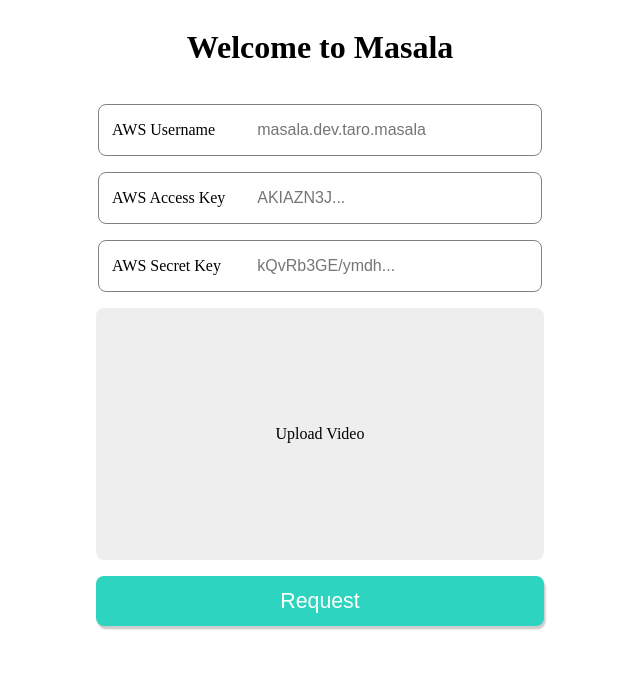
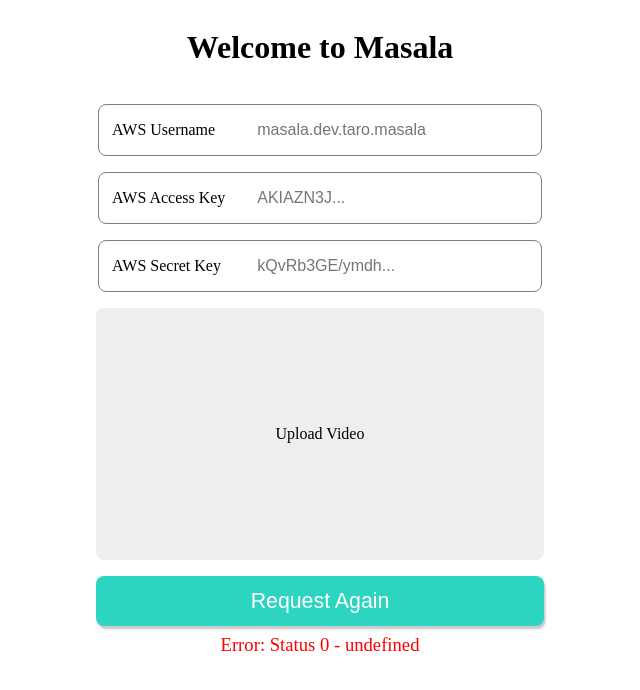
Before and after one commit to wadwax/masala-object-detection-app, a SvelteKit app: page / in a window 1280 px wide. Both pictures are taken after a click on the button "Request". Shown: the top 690 px of the page, without its empty margins (320-960 px from the left). Built offline with nearby package versions, Linux system fonts and the light colour scheme; no server answers.

Commit message:
added error handling and loading indicator

```diff
--- a/src/routes/+page.svelte
+++ b/src/routes/+page.svelte
@@ -1,11 +1,69 @@
 <script>
+  import axios from "axios";
+  import { uploadToS3 } from "../lib/masala";
   import CredentialForm from "../components/credentials.svelte";
   import Upload from "../components/upload.svelte";
 
   let awsUsername, awsAccessKey, awsSecretKey, videoFile;
+  let resultUrl, errorMessage; // we will show the result URL to the user once the request is successful
+
+  let status = "ready";
+
+  const handleError = (res) => {
+    status = "error";
+    if (res.response) {
+      errorMessage = `Status ${res.response.status} - ${res.response.data}`;
+    } else {
+      errorMessage = res.message;
+    }
+  };
 
   const handleRequest = async () => {
-    // request logic goes here
+    status = "requesting";
+    const credentials = {
+      awsUsername,
+      awsAccessKey,
+      awsSecretKey,
+    };
+
+    try {
+      // calling proxy API to generate request ID
+      let requestId = (await axios.post("/api/requests", credentials)).data
+        .requestId;
+
+      // uploading video file to S3 bucket
+      status = "uploading video";
+      await uploadToS3(requestId, credentials, videoFile);
+
+      // start task
+      status = "starting task";
+      await axios.post("/api/tasks", { requestId, credentials });
+
+      // retrieve task status until it's finished or returns error
+      let result = (await axios.post("/api/status", { requestId, credentials }))
+        .data[0].task_list[0];
+      status = result.status;
+
+      while (status !== "finish" && status !== "error") {
+        result = (await axios.post("/api/status", { requestId, credentials }))
+          .data[0].task_list[0];
+        status = result.status;
+      }
+
+      // handle result
+      if (status === "finish") {
+        let s3Uri = result.result.target_list[0].result_s3_uri;
+        let s3Prefix = s3Uri
+          .replace("s3://", "")
+          .replace("eba-va-s3-read-dev/", "");
+        resultUrl = `https://s3.console.aws.amazon.com/s3/buckets/eba-va-s3-read-dev/?region=ap-northeast-1&prefix=${s3Prefix}`;
+      }
+      if (status === "error") {
+        errorMessage = result.result.target_list[0].message;
+      }
+    } catch (e) {
+      handleError(e);
+    }
   };
 </script>
 
@@ -13,7 +71,23 @@
   <h1>Welcome to Masala</h1>
   <CredentialForm bind:awsUsername bind:awsAccessKey bind:awsSecretKey />
   <Upload bind:videoFile />
-  <button class="btn btn-main" on:click={handleRequest}>Request</button>
+  {#if status === "ready"}
+    <button class="btn btn-main" on:click={handleRequest}>Request</button>
+  {:else if status === "finish"}
+    <button class="btn btn-main" on:click={handleRequest}>Request Again</button>
+    <span class="success"
+      >Succeful! Click
+      <a href={resultUrl} target="_blank">HERE</a>
+      to download the result</span
+    >
+  {:else if status === "error"}
+    <button class="btn btn-main" on:click={handleRequest}>Request Again</button>
+    <span class="err">Error: {errorMessage}</span>
+  {:else}
+    <button class="btn btn-loading"
+      >{status[0].toUpperCase() + status.slice(1).replace("_", " ")}</button
+    >
+  {/if}
 </div>
 
 <style>
@@ -21,6 +95,16 @@
     display: flex;
     flex-direction: column;
     align-items: center;
+  }
+  .err {
+    margin-top: 0.5rem;
+    font-size: 14pt;
+    color: red;
+  }
+  .success {
+    margin-top: 0.5rem;
+    font-size: 14pt;
+    color: rgb(13 148 136);
   }
   .btn {
     width: 28rem;
@@ -35,4 +119,21 @@
     color: white;
     cursor: pointer;
   }
+  .btn-loading {
+    background-color: rgb(45 212 191);
+    color: white;
+    cursor: wait;
+    animation: pulse 2s ease-in-out infinite;
+  }
+  @keyframes pulse {
+    0% {
+      background-color: rgb(45 212 191);
+    }
+    50% {
+      background-color: rgb(153 246 228);
+    }
+    100% {
+      background-color: rgb(45 212 191);
+    }
+  }
 </style>
```
